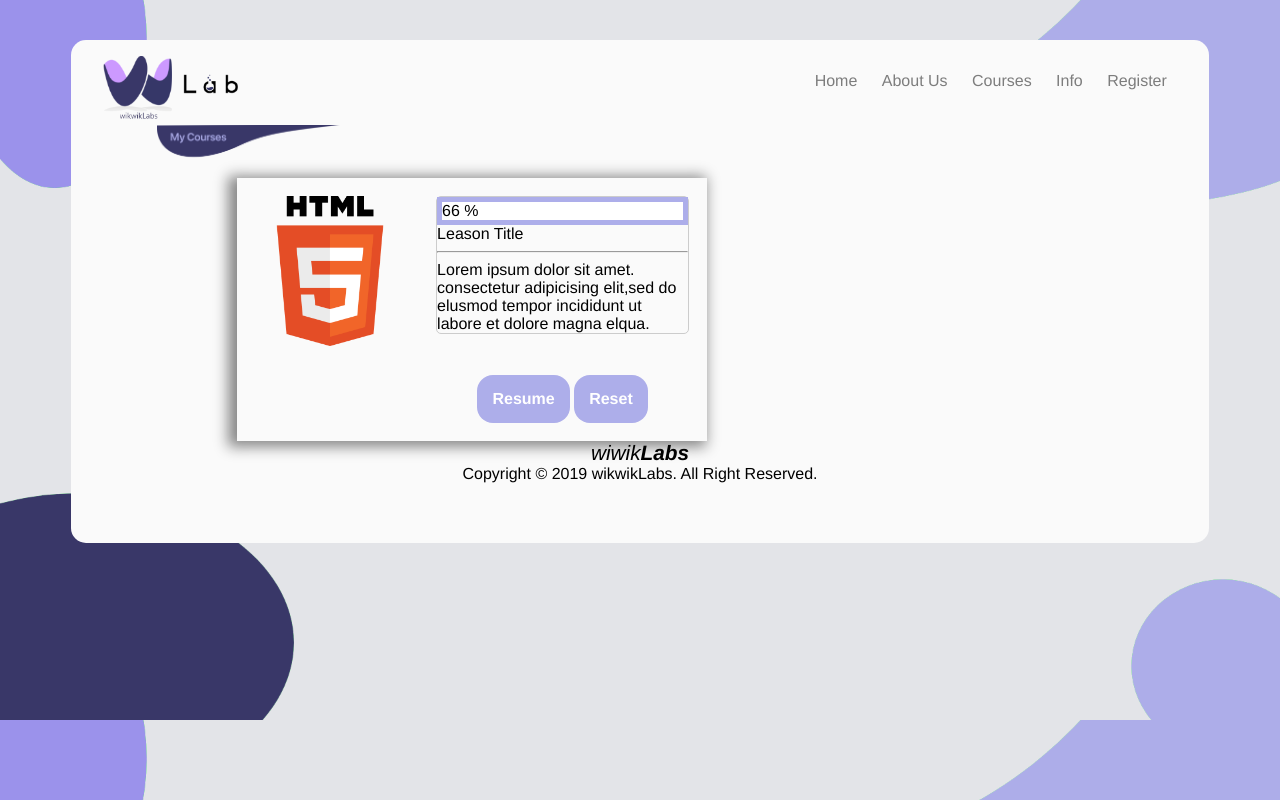
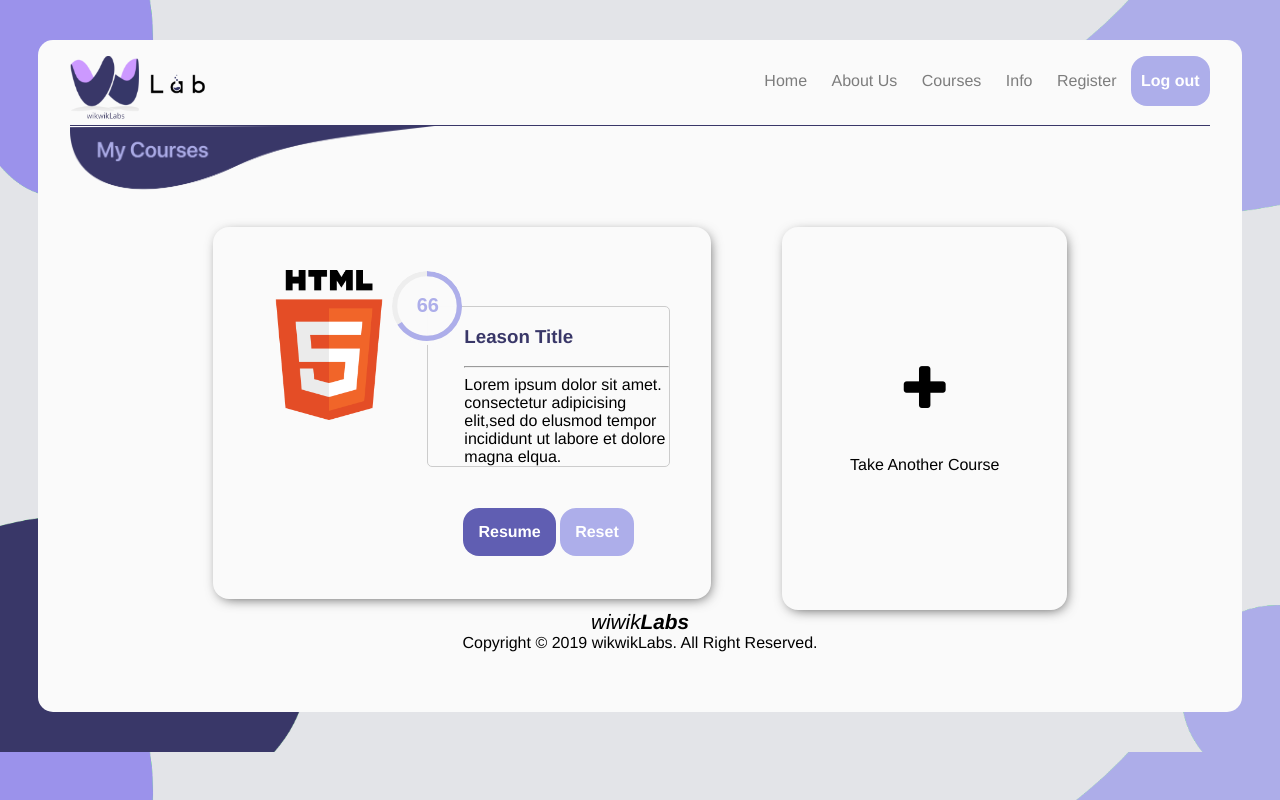
Before and after one commit to wikwik-labs/web-wikwiklabs, a plain HTML site: page page/progress.html in a window 1280 px wide. Drawn offline with Linux system fonts and the light colour scheme.

Commit message:
[BURHAN] Page

```diff
--- a/page/progress.html
+++ b/page/progress.html
@@ -6,12 +6,14 @@
     <meta name="viewport" content="width=device-width, initial-scale=1.0">
     <meta http-equiv="X-UA-Compatible" content="ie=edge">
     <link rel="stylesheet" href="../css/style.css">
-    <link rel="stylesheet" href="../css/progres.css">
+    <link rel="stylesheet" href="../css/burhan.css">
+    <script src="../third-party/jquery/jquery-3.4.1.min.js"></script>
+    <script src="../third-party/jquery-knob/dist/jquery.knob.min.js"></script>
     <link rel="stylesheet" href="../third-party/font-awesome/css/font-awesome.min.css">
     <title>WikwikLabs</title>
 </head>
 
-<body>
+<body id="progress">
     <div class="wrapper">
         <div class="header">
             <div class="baris">
@@ -27,7 +29,7 @@
                             <li><a href="course.html">Courses</a></li>
                             <li><a href="info.html">Info</a></li>
                             <li><a href="register.html">Register</a></li>
-                            <!-- <li><a class="logout"><img src="../img/logout.png" alt="logout"></a></li> -->
+                            <li><a href="login.html" class="btn btn-wikwik btn-lg">Log out</a></li>
                         </ul>
                     </div>
                 </div>
@@ -35,10 +37,11 @@
             </div>
         </div>
 
-        <div class="body-container">
+        <div class="body-container" style="border-top: solid thin #393768;">
             <div class="baris">
+
                 <div class="kolom k6 text-center">
-                    <img src="../img/top.png" class="img-fluid" style="width:80%;">
+                    <img src="../img/top.png" class="img-fluid" style="width: 150%;">
                 </div>
                 <div class="clear"></div>
                 <div class="container" style="width: 75%;">
@@ -49,30 +52,31 @@
                                     <img src="../img/html5_logo.png" width="150px">
                                 </div>
 
-                                <style>
-                                    .circle-percent{
-                                        background-color: #adaeea;
-                                        padding: 5px;
-                                    }
-                                    .circle-percent .inner{
-                                        background-color: #fff;
-                                        width: 100%;
-                                    }
-                                </style>
-
                                 <div class="kolom k7 text-center">
-                                    <div style="border: solid thin #ccc; border-radius: 5px; text-align: left;">
-                                        <div class="circle-percent" style="background-color: #adaeea;">
-                                            <div class="inner">
-                                                66 %
-                                            </div>
+                                    <div class="progress-container">
+                                        <div class="circle-percent">
+                                            <input type="text" value="66" class="dial" data-width="70" data-thickness=.15 data-readOnly=true disabled>
+                                            <script>
+                                                $(function () {
+                                                        $(".dial").knob({
+                                                            height: 70,
+                                                            fgColor: '#adaeea',
+                                                            // bgColor: '#00ff00',
+                                                            'draw': function () {
+                                                                $(this.i).css('font-size', '15pt').css('height', 'auto');
+                                                            }
+                                                        });
+                                                    });
+                                            </script>
                                         </div>
-                                        Leason Title
-                                        <hr>
-                                        Lorem ipsum dolor sit amet. consectetur adipicising elit,sed do elusmod tempor incididunt ut labore et dolore magna elqua.
+                                        <div class="progress-dialog">
+                                            <h3>Leason Title</h3>
+                                            <hr>
+                                            Lorem ipsum dolor sit amet. consectetur adipicising elit,sed do elusmod tempor incididunt ut labore et dolore magna elqua.
+                                        </div>
                                     </div>
                                     <div class="button-container" style="margin-top: 41px;">
-                                        <a href="#" class="btn btn-wikwik btn-lg">Resume</a>
+                                        <a href="#" class="btn btn-wikwik btn-lg" style="background-color: #605EB2;">Resume</a>
                                         <a href="#" class="btn btn-wikwik btn-lg">Reset</a>
                                     </div>
                                 </div>
@@ -81,9 +85,10 @@
 
                         </div>
 
-                        <!-- <div class="plus kolom k5">
-                            <i class="fa fa-plus"></i>
-                        </div> -->
+                        <div class="plus-container kolom k4" onclick="window.location.href='#gantidenganalamattujuan'">
+                            <i class="fa fa-plus" style="margin-bottom:40px;"></i><br>
+                            Take Another Course
+                        </div>
                         <div class="clear"></div>
                     </div>
                 </div>
```
Also changed, not shown: page/about.html (+2 -49 lines), page/register.html (+10 -6 lines).
